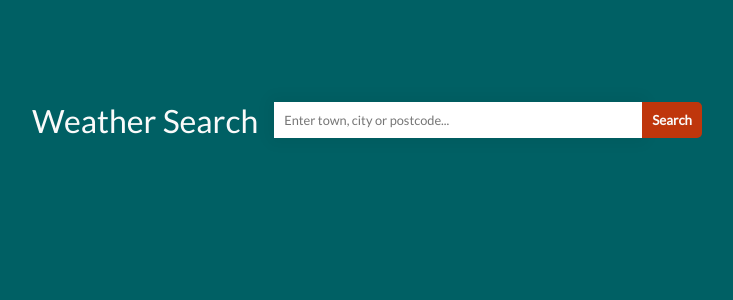
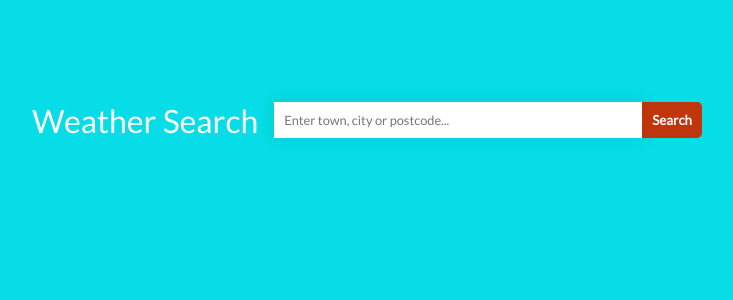
Before and after one commit to FraserACoutts/WeatherApp, a React (Create React App) app: page / in a window 1280 px wide. Shown: the top 300 px of the page, without its empty margins (273-1006 px from the left). Built offline with nearby package versions, Linux system fonts and the light colour scheme.

Commit message:
background color update

```diff
--- a/src/components/Search.css
+++ b/src/components/Search.css
@@ -6,7 +6,7 @@
 }
 
 .main-content {
-    background-color: #006064;
+    background-color: #07dde6;
     height: 100vh;
     color: #fafafa;
 }
```
